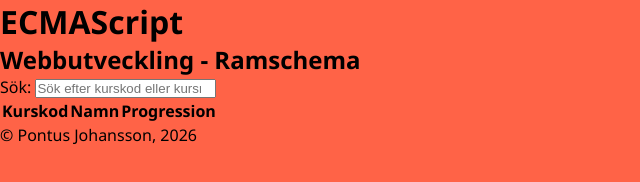
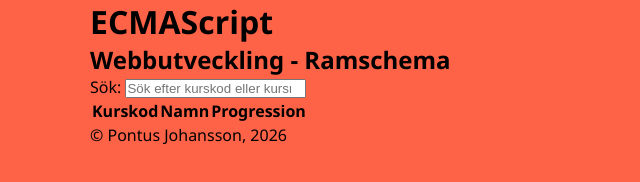
Before and after one commit to Punttt/vite-laboration2, a website built with Vite: page index.html in a window 1280 px wide. Shown: the whole page, without its empty margins (0-640 px from the left). Built offline with nearby package versions, Linux system fonts and the light colour scheme.

Commit message:
lägger till maxwidth på container

```diff
--- a/src/css/styles.css
+++ b/src/css/styles.css
@@ -9,3 +9,10 @@ body {
     font-family: 'Segoe UI', Tahoma, Geneva, Verdana, sans-serif;
     font-size: 16px;
 }
+
+/* Utility classes */
+
+.container {
+    max-width: 1100px;
+    margin: 0 auto;
+}
```
